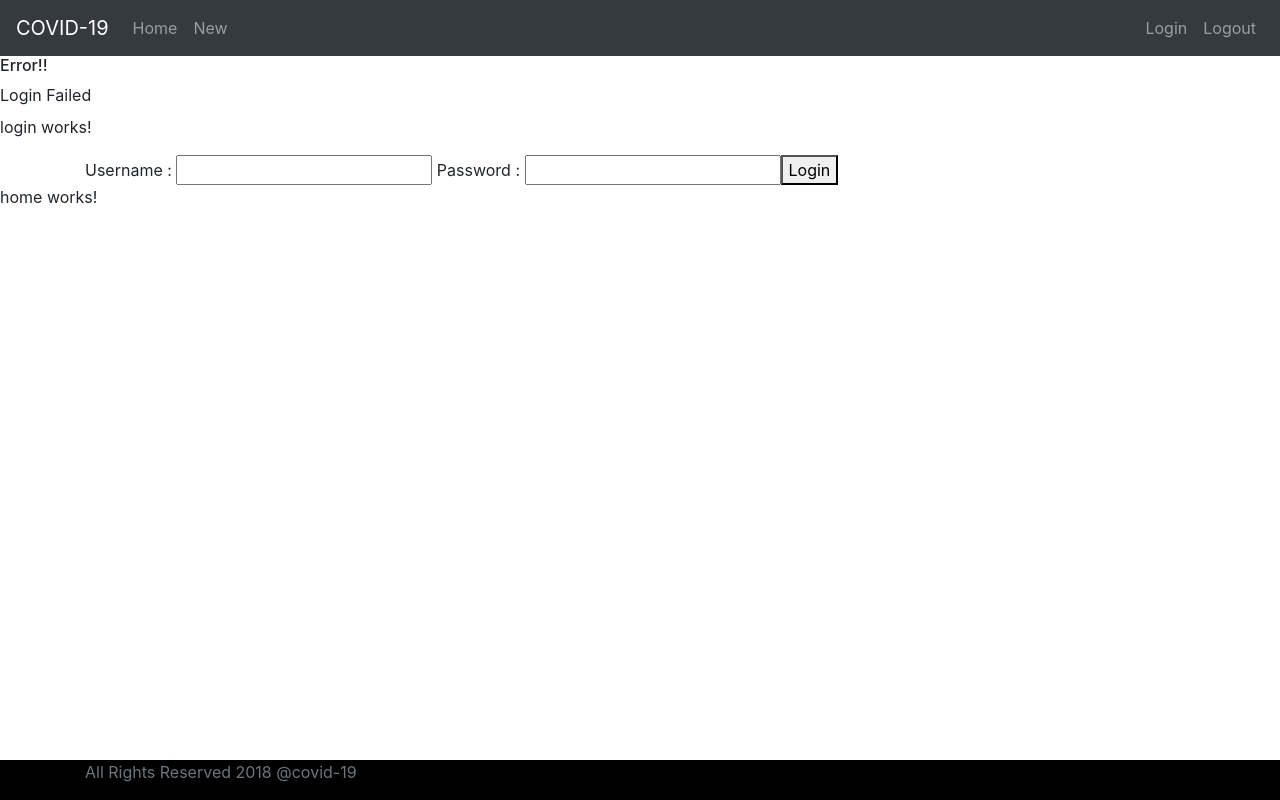
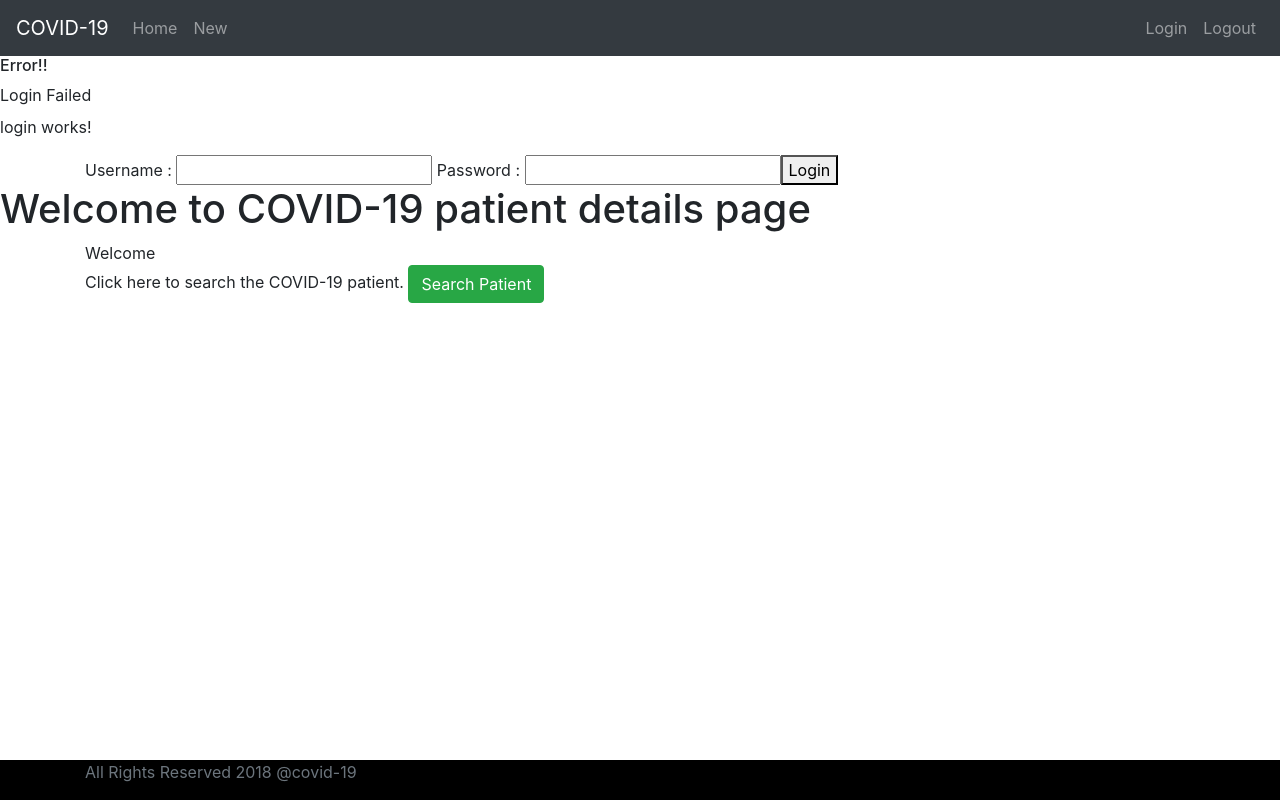
Before and after one commit to girzal/covid-health, an Angular app in the folder COVIDHEALTH/: page /welcome in a window 1280 px wide. Built offline with nearby package versions, Linux system fonts and the light colour scheme.

Commit message:
home file changes

```diff
--- a/COVIDHEALTH/src/app/home/home.component.html
+++ b/COVIDHEALTH/src/app/home/home.component.html
@@ -1,3 +1,11 @@
-<p>
-  home works!
-</p>
+<h1> Welcome to COVID-19 patient details page</h1>
+<div class="container">
+  Welcome {{username}}
+</div>
+
+<div class="container">
+      Click here to search the COVID-19 patient.
+      <button class="btn btn-success" (click) = "getWelcomeMessage()">
+        Search Patient
+      </button>
+</div>
```
